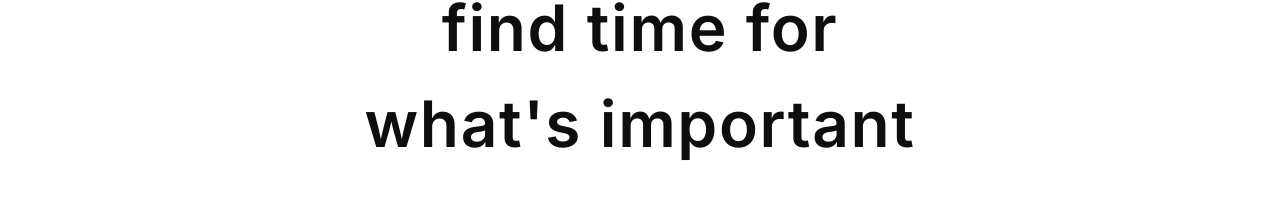
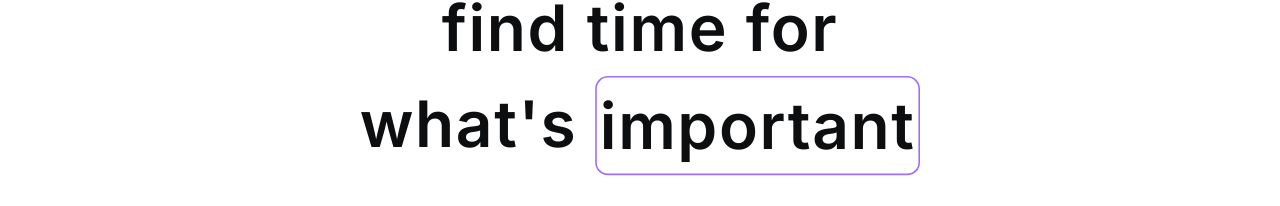
Before and after one commit to project-weave/weave-ui, a Next.js app: page / in a window 1280 px wide. Shown: the part 164-370 px from the top of the page. Built offline with nearby package versions, Linux system fonts and the light colour scheme.

Commit message:
chore: add title text border

```diff
--- a/src/app/page.tsx
+++ b/src/app/page.tsx
@@ -3,7 +3,7 @@ import { useRef } from "react";
 
 import NewEventPage from "./(event)/new/page";
 
-const TITLE = "find time for \n what's important";
+const TITLE = "find time for what's important";
 const SUBTITLE =
   "The hardest part about getting together is finding time for it. With Weave, you'll be able to schedule group events with ease, and enjoy doing so.";
 
@@ -18,7 +18,13 @@ export default function LandingPage() {
           gridTemplateRows: "40% 20% 40%"
         }}
       >
-        <h1 className="mt-5 whitespace-pre-line text-center text-[5rem] font-semibold tracking-wide">{TITLE} </h1>
+        <h1 className="mt-5 flex flex-col whitespace-pre-line text-center text-[5rem] font-semibold tracking-wide">
+          <div>find time for</div>{" "}
+          <div className="flex flex-row self-center">
+            <div>what&apos;s&nbsp;</div>
+            <div className="rounded-2xl border-[2px] border-solid border-primary px-1">important</div>
+          </div>
+        </h1>
       </div>
 
       <h1 className="tracing-wider w-4/5 content-center pt-10 text-center text-2xl font-medium">{SUBTITLE}</h1>
```
